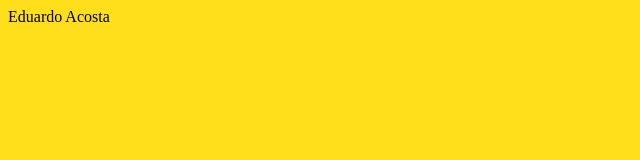
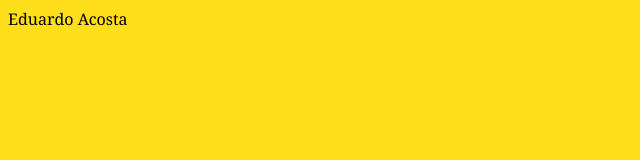
Before and after one commit to jeduardoacostab/jeduardoacostab, a plain HTML site: page index.html in a window 1280 px wide. Shown: the full height of the page, 0-640 px from the left. Drawn offline with Linux system fonts and the light colour scheme.

Commit message:
Update index.html
Actualización (17/04/2024)

```diff
--- a/index.html
+++ b/index.html
@@ -1,4 +1,4 @@
 <html>
 <body bgcolor="ffdf1b">
-<font face=”Cambria”>Eduardo Acosta</font>
+<font face="Cambria">Eduardo Acosta</font>
 </body></html>
```
